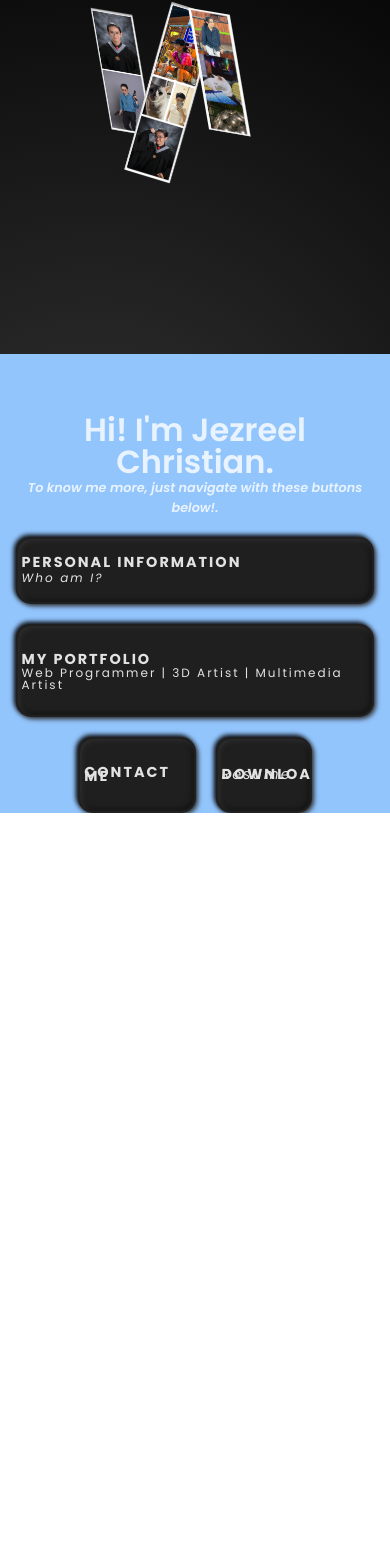
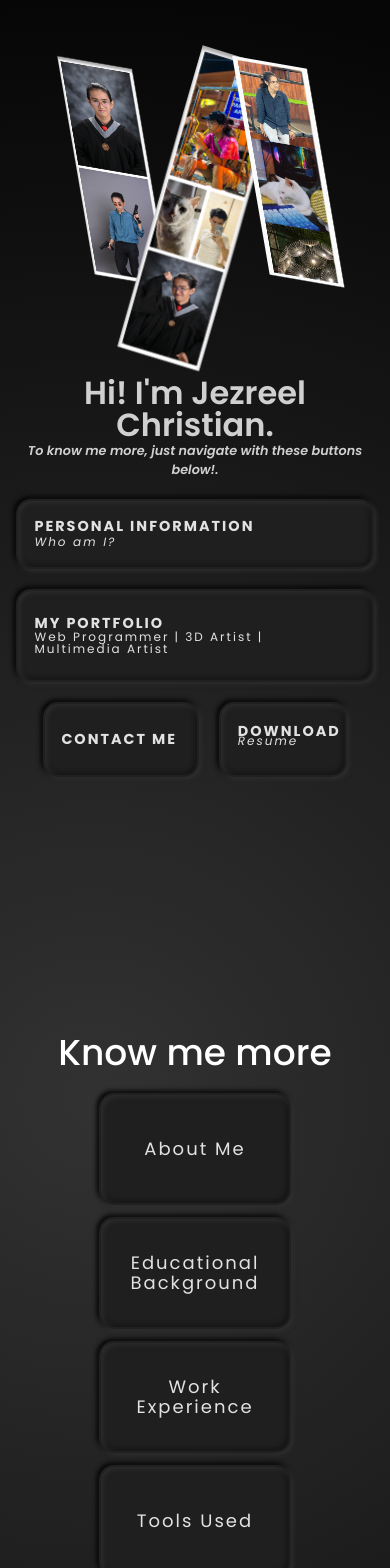
Before and after one commit to JezChristian/new-portfolio, a React (Vite) app: page / in a window 390 px wide. Shown: the part 135-1703 px from the top of the page. Before the commit the page ends 948 px from the top, so only its background shows below. Built offline with nearby package versions, Linux system fonts and the light colour scheme; a web font is replaced by a local one.

Commit message:
Responsiveness

```diff
--- a/src/App.tsx
+++ b/src/App.tsx
@@ -21,8 +21,8 @@ function App() {
       <Header />
       <div className="w-full  flex flex-col items-center">
         <LandingSection />
-        {/* <AboutMeSection />
-        <SampleWorks /> */}
+        <AboutMeSection />
+        {/* <SampleWorks /> */}
         <ScrollToTop />
       </div>
     </div>
--- /dev/null
+++ b/src/assets/index.tsx
@@ -0,0 +1,3 @@
+import NBLogo from "./NB_LOGO.png";
+
+export { NBLogo };
--- a/src/components/PageComponent/AboutMe/AboutMeSection.tsx
+++ b/src/components/PageComponent/AboutMe/AboutMeSection.tsx
@@ -6,6 +6,7 @@ import { aboutMeAtom } from "../../../atomic/atomic";
 import { EducationalBackground } from "./contents/EducationalBackground";
 import { AboutMe } from "./contents/AboutMe";
 import { ToolsUsed } from "./contents/Skills";
+import { WorkExperience } from "./contents/WorkExperience";
 
 export const AboutMeSection = () => {
   const [onFocus, setOnFocus] = useState<boolean>(true);
@@ -46,7 +47,7 @@ export const AboutMeSection = () => {
     <div
       id="about"
       ref={elementRef}
-      className={`h-screen w-full dark:text-white flex flex-col items-center transition-all duration-500 relative text-black overflow-hidden ${
+      className={`min-h-screen h-fit w-full dark:text-white flex flex-col items-center transition-all duration-500 relative text-black overflow-hidden ${
         onFocus ? "justify-center items-end" : "justify-center items-end pt-40"
       }`}
     >
@@ -62,6 +63,8 @@ const SelectedAboutMe = (selected: string) => {
       return <AboutMe label={selected} />;
     case "Educational Background":
       return <EducationalBackground label={selected} />;
+    case "Work Experience":
+      return <WorkExperience label={selected} />;
     case "Tools Used":
       return <ToolsUsed label={selected} />;
   }
--- a/src/components/PageComponent/AboutMe/components/AboutMeButton.tsx
+++ b/src/components/PageComponent/AboutMe/components/AboutMeButton.tsx
@@ -1,6 +1,7 @@
 import { BsFilePerson } from "react-icons/bs";
 import { TbSchool, TbTargetArrow } from "react-icons/tb";
 import { IoMdArrowRoundBack } from "react-icons/io";
+import { GrWorkshop } from "react-icons/gr";
 import { CustomButton } from "../../../CustomButton/CustomButton";
 import { useAtom } from "jotai";
 import { aboutMeAtom } from "../../../../atomic/atomic";
@@ -30,41 +31,44 @@ export const AboutMeButton = ({ setOnFocus, onFocus }: AboutMeButtonProps) => {
   }, [selectedItem]);
 
   return (
-    <>
+    <div className="h-fit w-full over">
       <div
-        className={` items-center justify-end transition-all duration-500 sticky bottom-10  self-start rounded-xl  ${
+        className={` items-center transition-all duration-500 sticky bottom-10  self-start rounded-xl  ${
           onFocus
-            ? "w-full h-fit gap-10 py-5 flex flex-col pt-40"
-            : "w-1/5 min-w-[280px] h-28 py-2 ml-2 scale-75 flex gap-5"
+            ? "w-full h-fit gap-10 py-5 flex flex-col pt-40 justify-end "
+            : "w-fit h-28 py-2 ml-2 scale-75 flex gap-5 justify-start"
         }`}
       >
         {!onFocus && (
-          <CustomButton onClick={() => handleResetSelected("")} className="p-2">
+          <CustomButton
+            onClick={() => handleResetSelected("")}
+            className="p-2 min-w-9"
+          >
             <IoMdArrowRoundBack />
           </CustomButton>
         )}
         <div
-          className={`flex flex-col py-2 px-4 rounded-xl ${
+          className={` flex flex-col py-2 px-4 rounded-xl ${
             onFocus
               ? "w-full items-center gap-5"
               : "bg-[#E7E8EA] dark:bg-[#2a2a2a] shadow-lg bg-opacity-50 "
           }`}
         >
           <p
-            className={` font-medium text-left text-black dark:text-white
-          ${onFocus ? "text-4xl" : "text-md self-start pb-2 "}`}
+            className={` font-medium text-black dark:text-white text-center
+  ${onFocus ? "text-4xl" : "text-md self-start pb-2"}`}
           >
             Know me more
           </p>
           <div
-            className={` flex items-center justify-center gap-3 transition-all duration-500 ${
-              onFocus ? "w-1/2 h-60" : " w-full "
+            className={`h-fit flex flex-wrap items-center justify-center gap-3 transition-all duration-500  ${
+              onFocus ? "w-fit min-h-60  " : " w-full min-w-[280px]"
             }`}
           >
             <CustomButton
               onClick={() => handleSelected("About Me")}
-              className={`h-full text-lg leading-5 flex items-center justify-center ${
-                onFocus ? "w-1/3 " : "w-14 h-14"
+              className={`text-lg leading-5 flex items-center justify-center ${
+                onFocus ? "w-48 h-28 lg:h-60" : "w-14 h-14"
               }`}
             >
               {onFocus ? (
@@ -81,8 +85,8 @@ export const AboutMeButton = ({ setOnFocus, onFocus }: AboutMeButtonProps) => {
             </CustomButton>
             <CustomButton
               onClick={() => handleSelected("Educational Background")}
-              className={`h-full text-lg leading-5 flex items-center justify-center ${
-                onFocus ? "w-1/3" : "w-14 h-14"
+              className={`text-lg leading-5 flex items-center justify-center ${
+                onFocus ? "w-48 h-28 lg:h-60" : "w-14 h-14"
               }`}
             >
               {onFocus ? (
@@ -98,9 +102,27 @@ export const AboutMeButton = ({ setOnFocus, onFocus }: AboutMeButtonProps) => {
               )}
             </CustomButton>
             <CustomButton
+              onClick={() => handleSelected("Work Experience")}
+              className={`text-lg leading-5 flex items-center justify-center px-5 ${
+                onFocus ? "w-48 h-28 lg:h-60" : "w-14 h-14"
+              }`}
+            >
+              {onFocus ? (
+                "Work Experience"
+              ) : (
+                <span className="text-2xl flex flex-col items-center mt-2">
+                  <GrWorkshop />
+                  <p className="text-[10px] -mt-2">Work</p>
+                  {selectedItem == "Work Experience" && (
+                    <div className="h-[3px] w-5 rounded-lg dark:bg-[#e2e2e2] bg-[#4D4D4D] -mt-2 mb-1 animate_quick_scale" />
+                  )}
+                </span>
+              )}
+            </CustomButton>
+            <CustomButton
               onClick={() => handleSelected("Tools Used")}
-              className={`h-full text-lg leading-5 flex items-center justify-center ${
-                onFocus ? "w-1/3" : "w-14 h-14"
+              className={`text-lg leading-5 flex items-center justify-center ${
+                onFocus ? "w-48 h-28 lg:h-60" : "w-14 h-14"
               }`}
             >
               {onFocus ? (
@@ -118,6 +140,6 @@ export const AboutMeButton = ({ setOnFocus, onFocus }: AboutMeButtonProps) => {
           </div>
         </div>
       </div>
-    </>
+    </div>
   );
 };
--- /dev/null
+++ b/src/components/PageComponent/AboutMe/contents/WorkExperience.tsx
@@ -0,0 +1,39 @@
+import { NBLogo } from "../../../../assets";
+
+interface Props {
+  label: string;
+}
+
+export const WorkExperience = ({ label }: Props) => {
+  return (
+    <div className="h-fit flex flex-col justify-center flex-grow mb-12 lg:mb-0">
+      <p className="text-4xl text-wrap animate_quick_scale mb-10 w-full text-center">
+        {label}
+      </p>
+      <div className="w-full flex items-center justify-center animate_quick_scale_down flex-col lg:flex-row lg:gap-10">
+        <div className="gap-2 flex flex-col min-w-[180px] items-center lg:items-end">
+          <img src={NBLogo} alt="NBLogo" className="w-32 mb-5 lg:w-52" />
+        </div>
+        <div className="w-[2px] bg-black dark:bg-white h-full rounded-full" />
+        <div className="gap-2 flex flex-col h-full w-3/4 lg:w-1/2 lg:pl-10 ">
+          <p className="text-4xl font-semibold text-center lg:text-left">
+            <span className="font-normal text-lg">
+              Currently works at <br />
+            </span>
+            <span className="text-[#0071BC]">Nexbridge </span>{" "}
+            <span className="text-[#8CC63F]">Technologies</span> Incorporated
+          </p>
+          <p className="italic text-xl font-semibold text-center lg:text-left">
+            Software Engineer | System Analyst
+          </p>
+          <p className="text-xs italic text-center lg:text-left lg:text-lg ">
+            2023 - current
+          </p>
+          <p className="text-xs font-semibold text-center lg:text-left lg:text-lg ">
+            &#40; almost 2 years &#41;
+          </p>
+        </div>
+      </div>
+    </div>
+  );
+};
--- a/src/components/PageComponent/Landing/LandingSection.tsx
+++ b/src/components/PageComponent/Landing/LandingSection.tsx
@@ -13,9 +13,9 @@ export const LandingSection = () => {
   const { scrollTo } = useScroll();
 
   return (
-    <div className="h-screen flex flex-col w-full overflow-hidden">
+    <div className="min-h-screen h-fit flex flex-col w-full overflow-hidden">
       <div className="w-full flex flex-col-reverse flex-grow h-full justify-center items-center pt-10 sm:flex-row">
-        <div className="w-full h-full flex flex-col justify-center px-[4vw] sm:w-3/5  bg-blue-300">
+        <div className="w-full h-full flex flex-col justify-center px-[4vw] sm:w-3/5">
           <div className="w-full opacity-80 my-5 text-center sm:text-left">
             <p className="font-semibold mt-10 landing-header-clamp max-leading-[4vw] leading-8">
               Hi! I'm Jezreel Christian.
@@ -27,14 +27,14 @@ export const LandingSection = () => {
           <div className="flex flex-col gap-5 leading-[1vw] button-clamp-header w-full items-center sm:items-start sm:w-3/5 ">
             <CustomButton
               onClick={() => scrollTo("about", 50)}
-              className="w-full p-[1vw] text-left min-h-[8vh] h-fit  sm:w-[80%]"
+              className="w-full p-[2vh] text-left min-h-[8vh] h-fit  sm:w-[80%]"
             >
               <p className="uppercase font-bold button-clamp-header leading-4">
                 Personal Information
               </p>
               <p className="italic leading-4 text-xs">Who am I?</p>
             </CustomButton>
-            <CustomButton className="w-full p-[1vw] text-left min-h-[11vh] h-fit leading-4 sm:w-[65%]">
+            <CustomButton className="w-full p-[2vh] text-left min-h-[11vh] h-fit leading-4 sm:w-[65%]">
               <p className="uppercase font-bold button-clamp-header">
                 My Portfolio
               </p>
@@ -42,36 +42,36 @@ export const LandingSection = () => {
                 Web Programmer | 3D Artist | Multimedia Artist
               </p>
             </CustomButton>
-            <div className="w-[65%] gap-5 flex">
-              <CustomButton className="w-[55%] p-[1vw] text-left h-[9vh]">
+            <div className="w-[85%] gap-5 flex">
+              <CustomButton className="w-[55%] p-[2vh] text-left h-[9vh] min-h-[60px]">
                 <p className="uppercase font-bold button-clamp-header">
                   Contact Me
                 </p>
               </CustomButton>
-              <CustomButton className="w-[45%] p-[1vw] text-left ">
+              <CustomButton className="w-[45%] p-[2vh] text-left  min-h-[60px]">
                 <p className="uppercase font-bold button-clamp-header">
                   Download
                 </p>
-                <p className="italic -mt-1 button-clamp-header">Resume</p>
+                <p className="italic text-xs">Resume</p>
               </CustomButton>
             </div>
           </div>
         </div>
-        <div className="w-2/5 h-full flex items-start justify-start scale-125 pt-[2vw]">
+        <div className="w-2/5 h-full flex items-start justify-start scale-125 pt-[2vw] -ml-14">
           <img
             src={ImageTwo}
             alt="ImageTwo"
-            className="animate-floatTwo w-[10vw]"
+            className="animate-floatTwo w-[10vw] min-w-[70px]"
           />
           <img
             src={ImageOne}
             alt="ImageOne"
-            className="animate-floatOne w-[10vw]"
+            className="animate-floatOne w-[10vw] min-w-[70px]"
           />
           <img
             src={ImageThree}
             alt="ImageThree"
-            className="animate-floatTwo w-[10vw]"
+            className="animate-floatTwo w-[10vw] min-w-[70px]"
           />
         </div>
       </div>
```
Also changed, not shown: src/components/PageComponent/AboutMe/contents/AboutMe.tsx (+5 -5 lines), src/components/PageComponent/AboutMe/contents/EducationalBackground.tsx (+13 -11 lines), src/components/PageComponent/AboutMe/contents/Skills.tsx (+14 -14 lines), src/assets/NB_LOGO.png (added).
